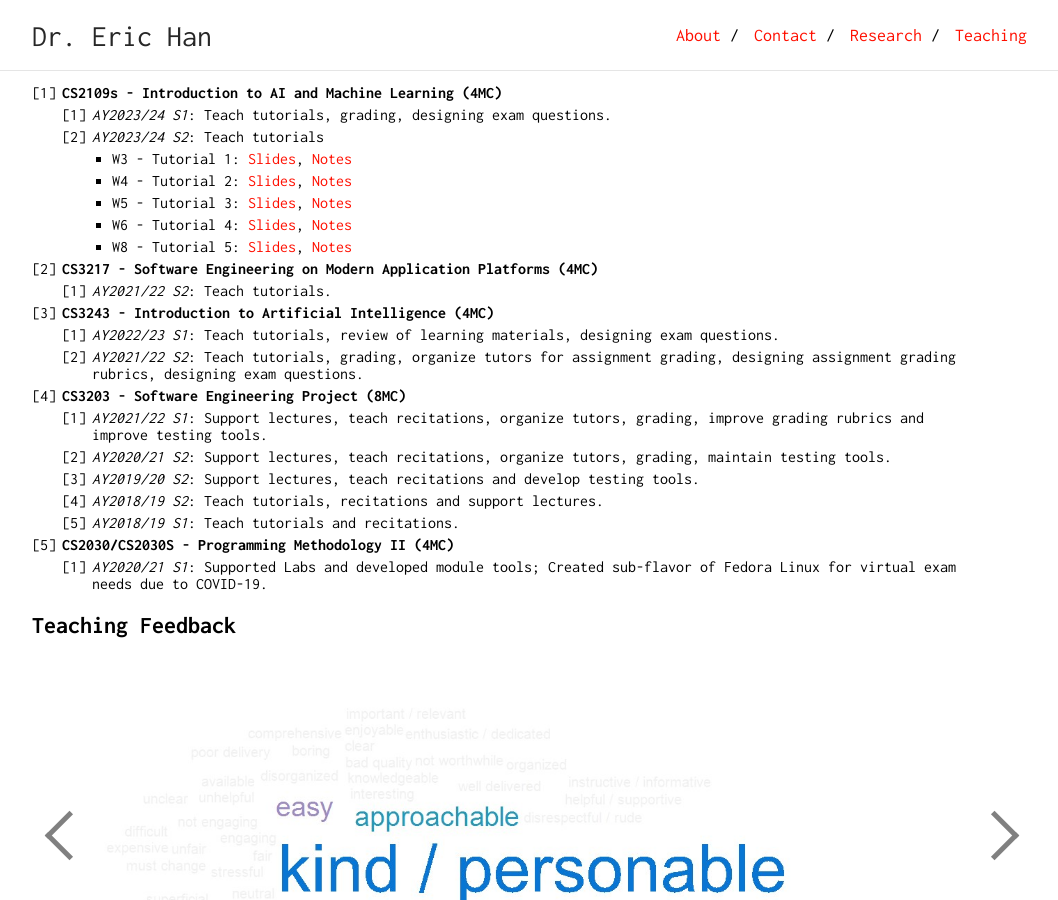
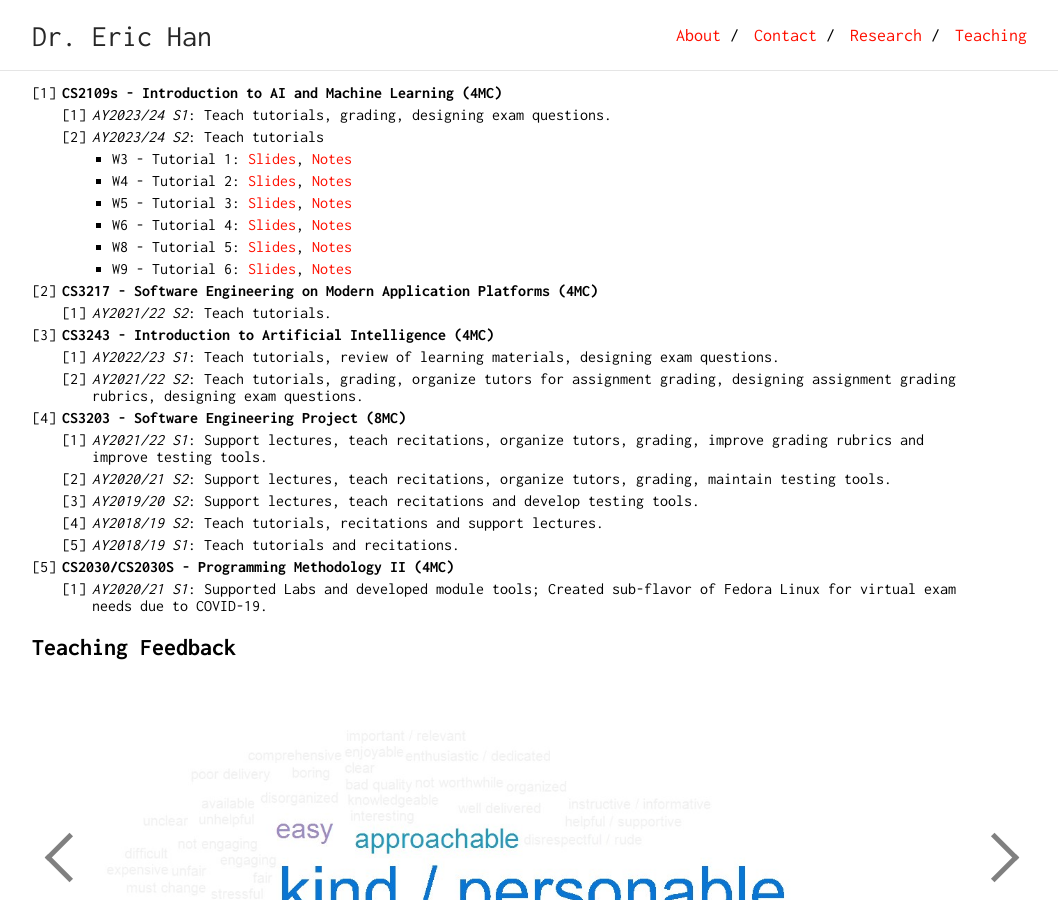
Before and after one commit to eric-vader/eric-vader.github.io, a Jekyll site: the page built from teaching.md, in a window 1280 px wide and 900 px high, scrolled down 415 px. Shown: the whole window, without its empty margins (108-1166 px from the left). Built offline with Jekyll 4.4.1, drawn with Linux system fonts in a browser that asks for light colours.

Commit message:
Added T6

```diff
--- a/teaching.md
+++ b/teaching.md
@@ -39,6 +39,7 @@
         * W5 - Tutorial 3: [Slides](/teaching/AY2324S2/CS2109s/T03_Tutorial_Slides.pdf), [Notes](/teaching/AY2324S2/CS2109s/T03_Tutorial.pdf)
         * W6 - Tutorial 4: [Slides](/teaching/AY2324S2/CS2109s/T04_Tutorial_Slides.pdf), [Notes](/teaching/AY2324S2/CS2109s/T04_Tutorial.pdf)
         * W8 - Tutorial 5: [Slides](/teaching/AY2324S2/CS2109s/T05_Tutorial_Slides.pdf), [Notes](/teaching/AY2324S2/CS2109s/T05_Tutorial.pdf)
+        * W9 - Tutorial 6: [Slides](/teaching/AY2324S2/CS2109s/T06_Tutorial_Slides.pdf), [Notes](/teaching/AY2324S2/CS2109s/T06_Tutorial.pdf)
 1. **CS3217 - Software Engineering on Modern Application Platforms (4MC)**
     1. _AY2021/22 S2_: Teach tutorials.
 1. **CS3243 - Introduction to Artificial Intelligence (4MC)**
```
Also changed, not shown: 2 other files.
